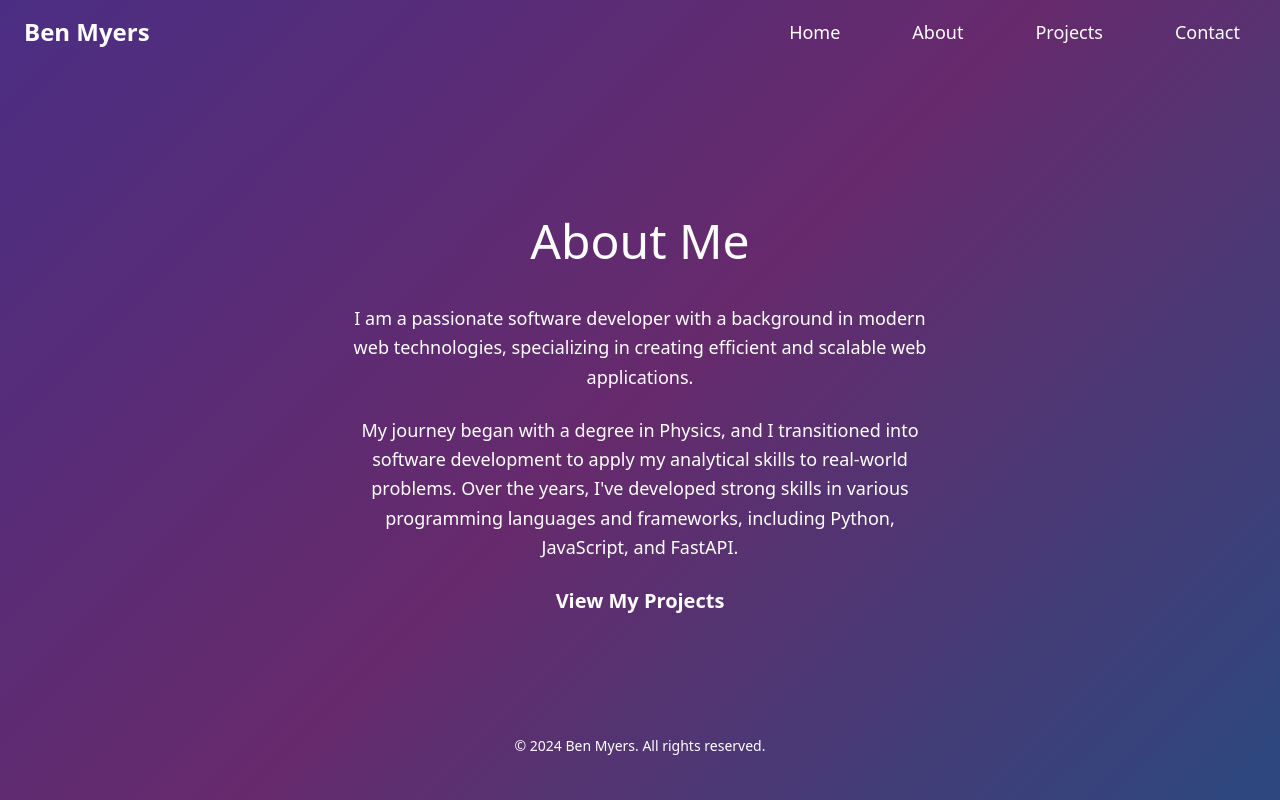
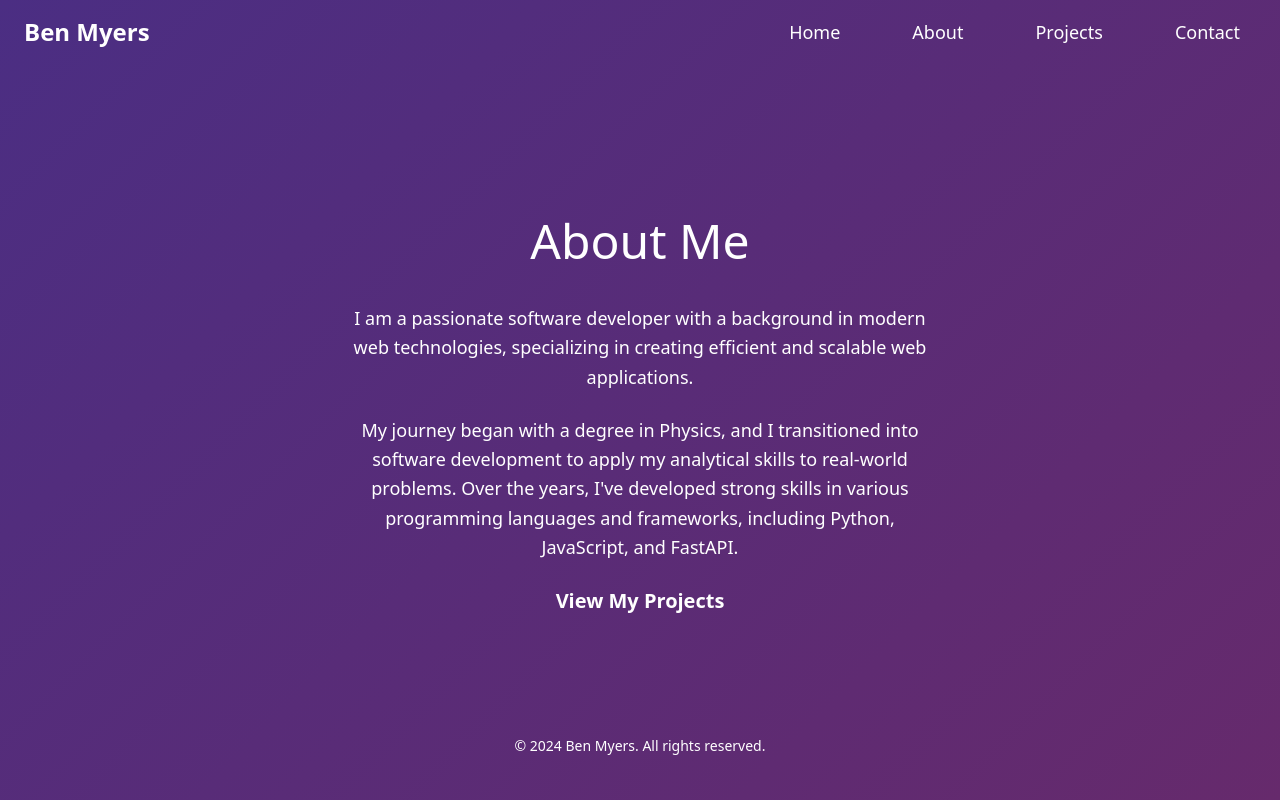
Before and after one commit to myersben9/benmyers, a FastAPI app: page /about in a window 1280 px wide. Run offline with FastAPI, Linux system fonts and the light colour scheme; parts of the project's set-up code (start-up, migrations or seed data) failed here and were passed over.

Commit message:
updates style

```diff
--- a/sql_app/templates/base.html
+++ b/sql_app/templates/base.html
@@ -16,8 +16,8 @@
             margin: 0;
             padding: 0;
             background: linear-gradient(135deg, #4b2e83, #662a6c, #2c497f, #1e606e, #1b3a4b);
-
-            background-size: 200% 200%;
+            background-size: 400% 400%; /* Adjust to make sure it covers wide pages */
+            background-attachment: fixed;
             color: white;
         }
         .material-symbols-outlined {
```
Also changed, not shown: 6 other files.
